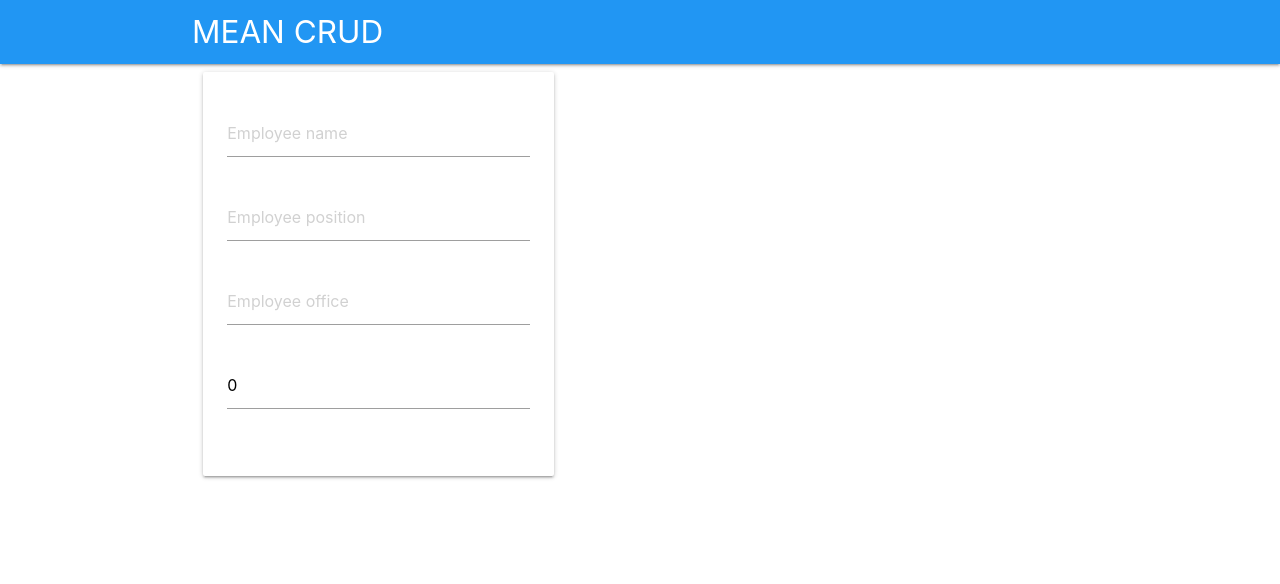
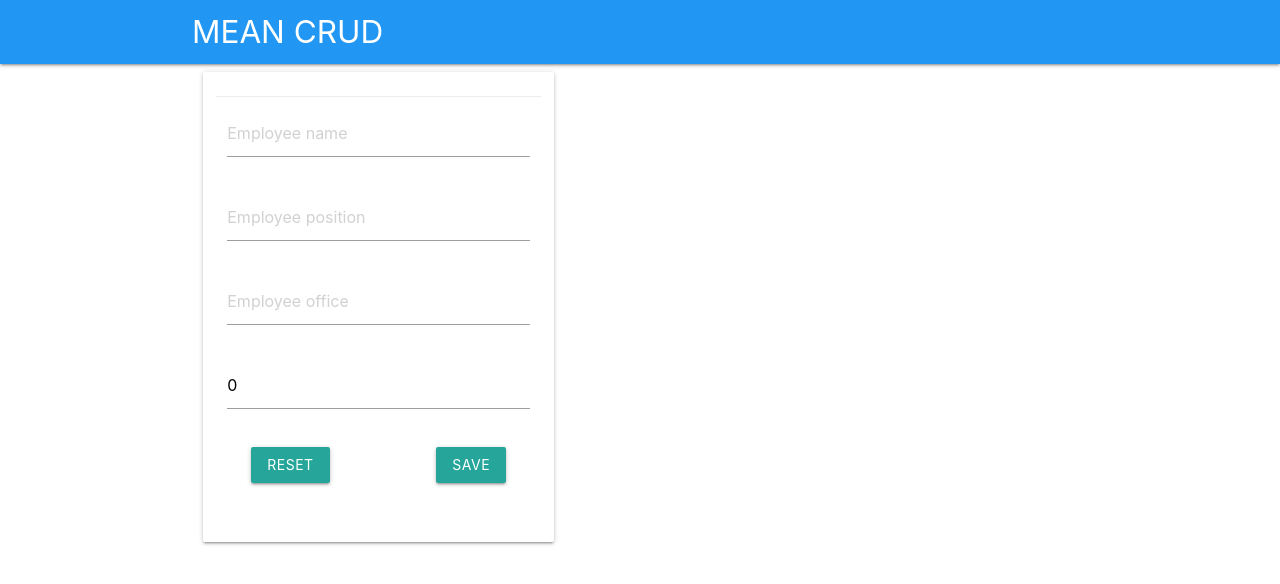
Before and after one commit to Pedrobusou/MEAN-CRUD, an Angular app in the folder client/: page / in a window 1280 px wide. Shown: the top 584 px of the page. Built offline with nearby package versions, Linux system fonts and the light colour scheme.

Commit message:
Add ResetForm and Save btns

```diff
--- a/client/src/app/components/employees/employees.component.html
+++ b/client/src/app/components/employees/employees.component.html
@@ -3,7 +3,7 @@
     <div class="col s5">
       <div class="card">
         <div class="card-content">
-          <form #employeeForm="ngForm" (ngSubmit)="createEmployee(employeeForm)">
+          <form #form="ngForm" (ngSubmit)="create(form)">
             <div class="row">
               <div class="input-field col s12">
                 <input name="name" placeholder="Employee name" #name="ngModel"
@@ -24,6 +24,14 @@
                 <input type="number" name="salary" placeholder="Employee salary" #salary="ngModel"
                   [(ngModel)]="employeeService.selectedEmployee.salary">
               </div>
+
+              <div class="card-action">
+                <div class="input-field col s12">
+                  <button type="button" class="btn" (click)="resetForm(form)">Reset</button>
+
+                  <button class="btn right">Save</button>
+                </div>
+              </div>
             </div>
           </form>
         </div>
```
